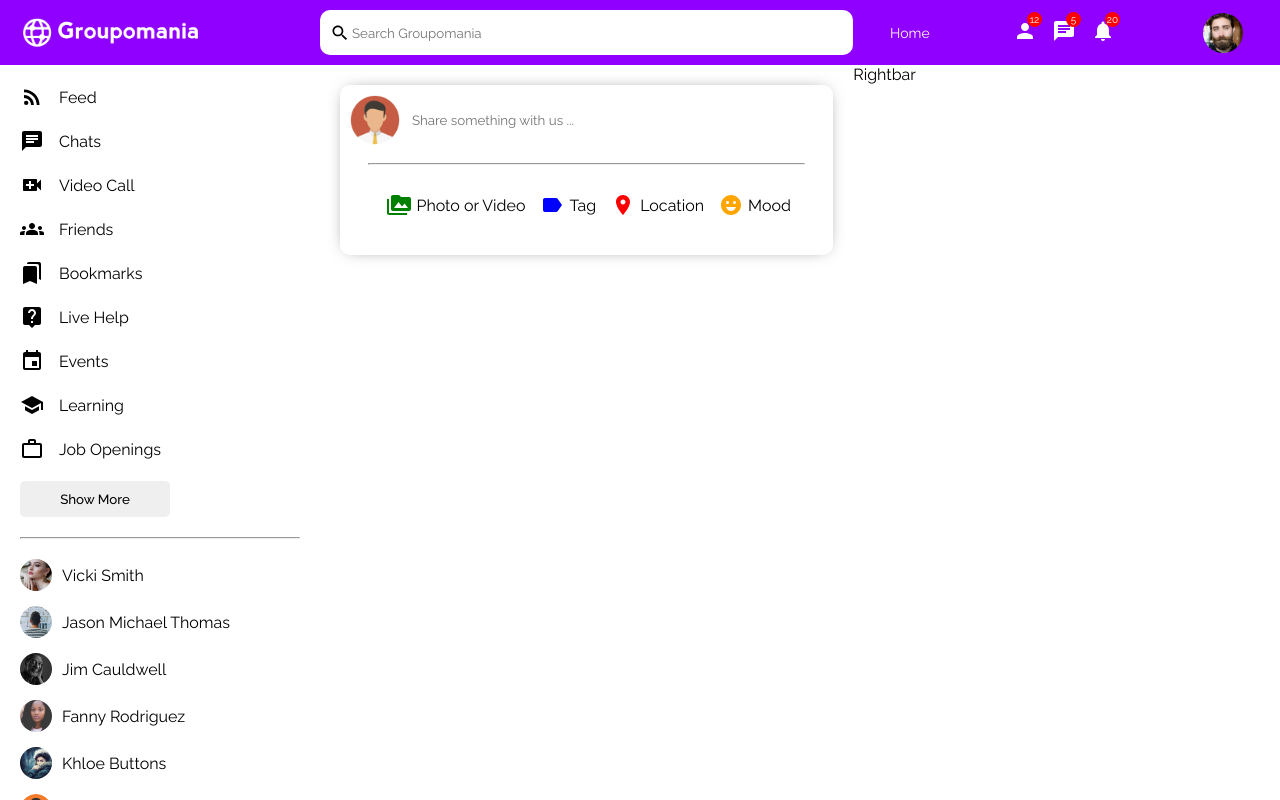
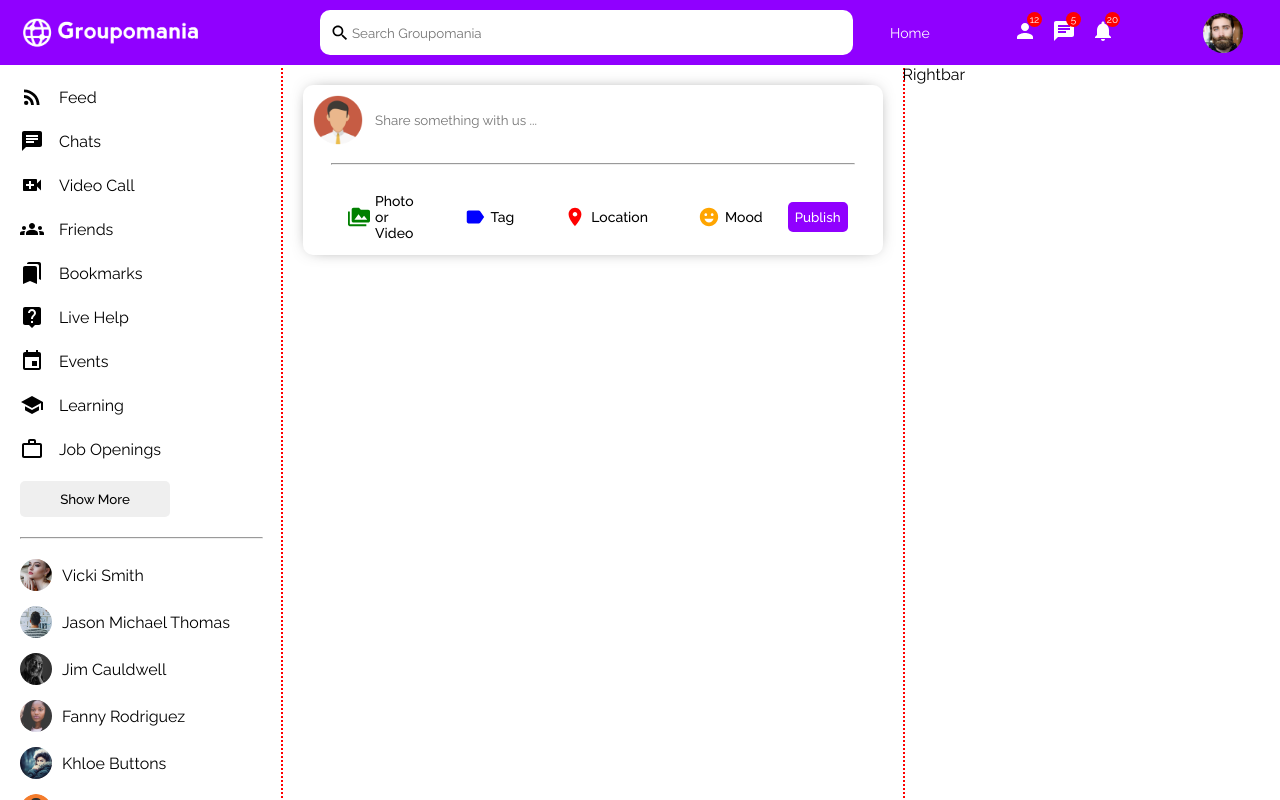
Before and after one commit to jjoslin07/GroupomaniaSocial, a React (Create React App) app in the folder frontend/: page / in a window 1280 px wide. Built offline with nearby package versions, Linux system fonts and the light colour scheme.

Commit message:
Publish component

```diff
--- a/frontend/src/components/feed/feed.css
+++ b/frontend/src/components/feed/feed.css
@@ -1,6 +1,9 @@
 .feedContainer {
 	flex: 5;
+	display: flex;
+	justify-content: center;
 	height: calc(100vh - 65px);
+	outline: red dotted 2px;
 }
 .feedWrapper {
 	padding: 20px;
--- a/frontend/src/components/publish/Publish.jsx
+++ b/frontend/src/components/publish/Publish.jsx
@@ -38,6 +38,7 @@ export default function Publish() {
 							<span className="publishOptionText">Mood</span>
 						</div>
 					</div>
+					<button className="publishButton"> Publish</button>
 				</div>
 			</div>
 		</div>
--- a/frontend/src/components/publish/publish.css
+++ b/frontend/src/components/publish/publish.css
@@ -40,15 +40,30 @@
 }
 .publishOptions {
 	display: flex;
-	margin-left: 20px;
 }
 .publishOption {
 	display: flex;
 	align-items: center;
-	margin-right: 15px;
+	margin: 0 25px;
 	cursor: pointer;
 }
 
 .publishIcon {
+	font-size: 22px !important;
 	margin-right: 5px;
 }
+.publishOptionText {
+	font-size: 14px;
+	font-weight: 500;
+}
+
+.publishButton {
+	border: none;
+	padding: 7px;
+	border-radius: 5px;
+	background-color: #9000ff;
+	font-weight: 500;
+	margin-right: 15px;
+	cursor: pointer;
+	color: white;
+}
```
